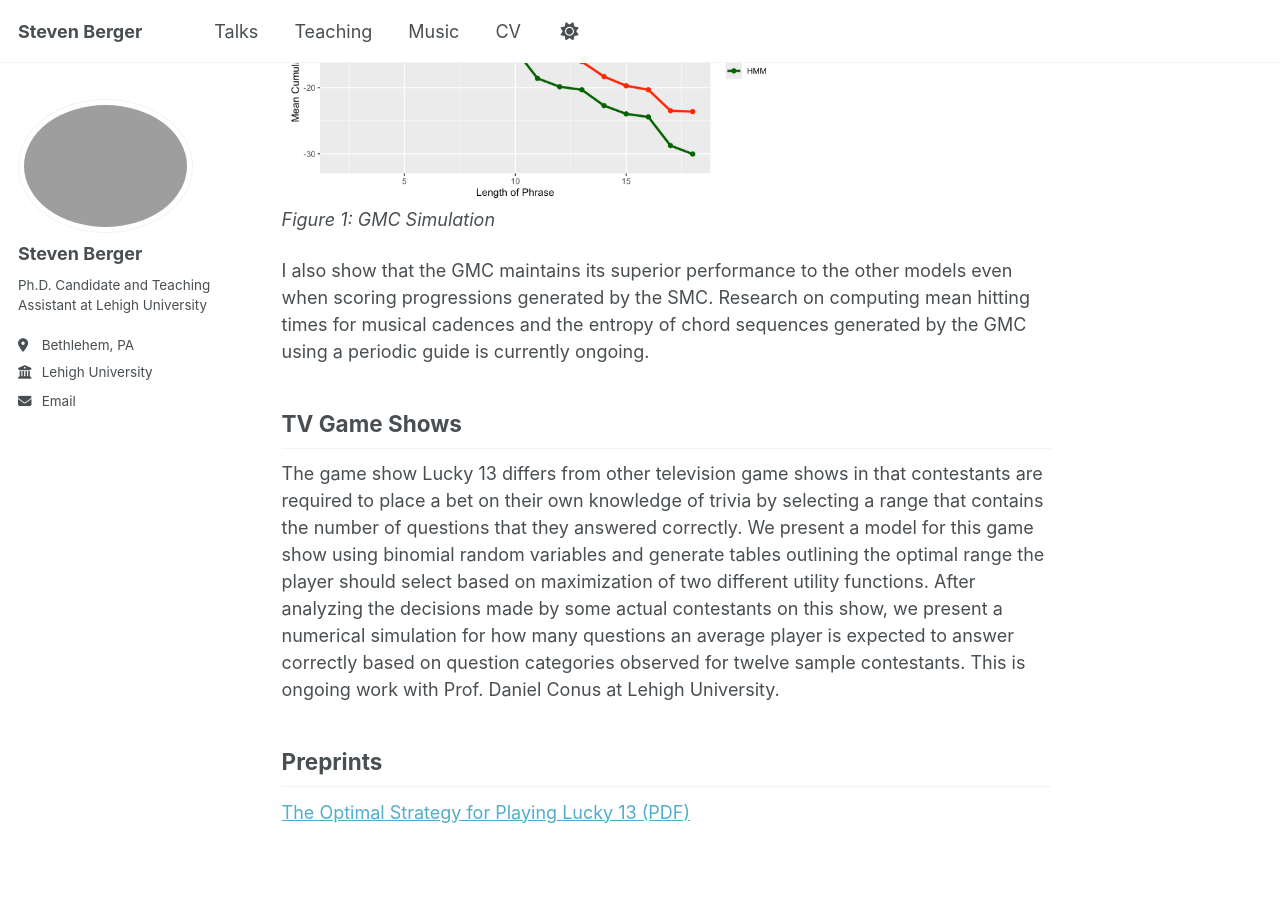
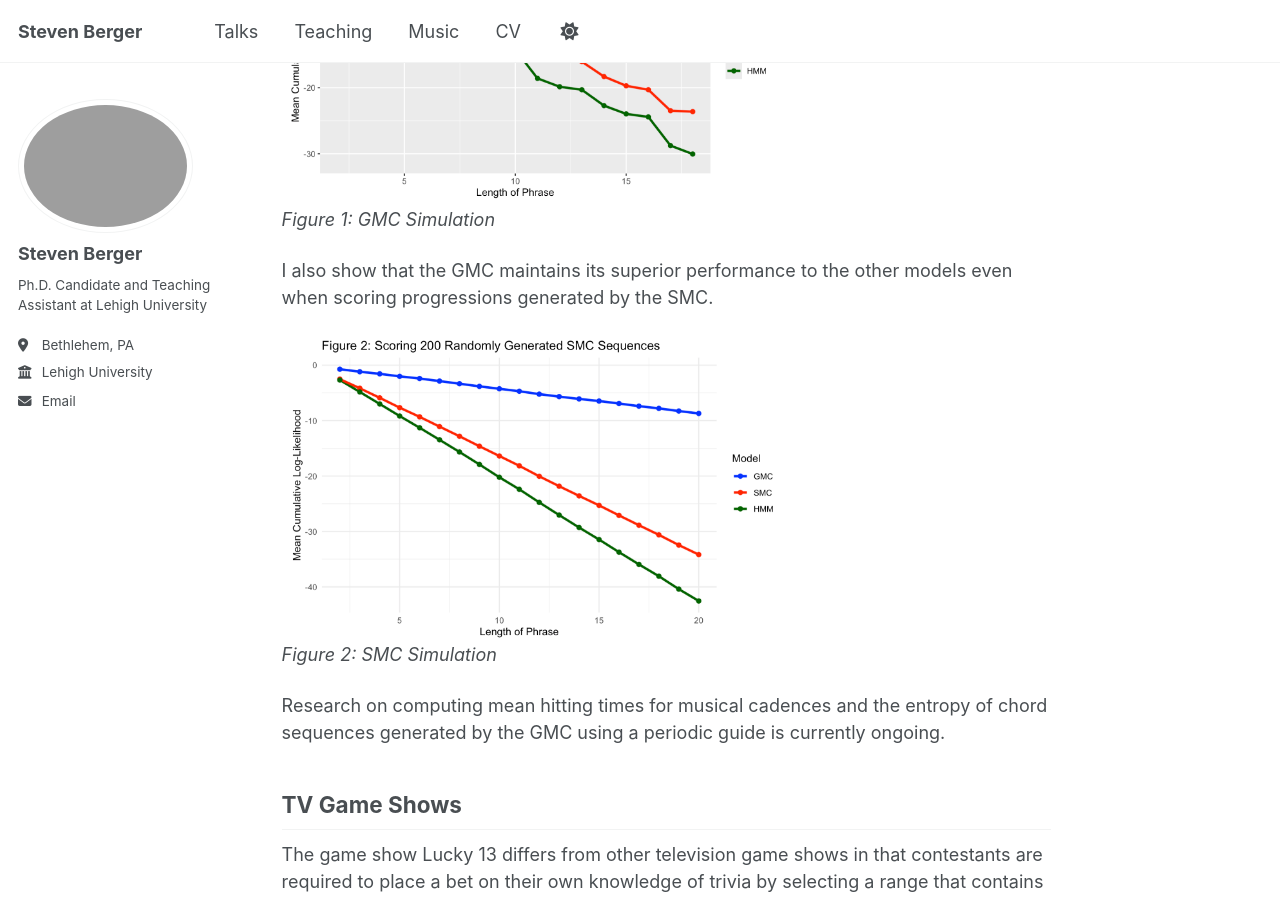
Before and after one commit to SRBerger/SRBerger.github.io, a Jekyll site: the page built from _pages/about.md, in a window 1280 px wide and 900 px high, scrolled down 1398 px. Built offline with Jekyll 4.4.1, drawn with Linux system fonts in a browser that asks for light colours; a script that is not in the unit is left out.

Commit message:
Update about.md with new content structure
Reorganized text for clarity and added an image reference.

```diff
--- a/_pages/about.md
+++ b/_pages/about.md
@@ -24,7 +24,13 @@ In order to generate chord progressions using the GMC, the composer must first s
 <br>
 <em>Figure 1: GMC Simulation</em>
 
-I also show that the GMC maintains its superior performance to the other models even when scoring progressions generated by the SMC.    Research on computing mean hitting times for musical cadences and the entropy of chord sequences generated by the GMC using a periodic guide is currently ongoing.
+I also show that the GMC maintains its superior performance to the other models even when scoring progressions generated by the SMC.
+
+<img src="/images/Figure2.png" alt="" width="500">
+<br>
+<em>Figure 2: SMC Simulation</em>
+
+Research on computing mean hitting times for musical cadences and the entropy of chord sequences generated by the GMC using a periodic guide is currently ongoing.
 
 TV Game Shows
 ------
```
